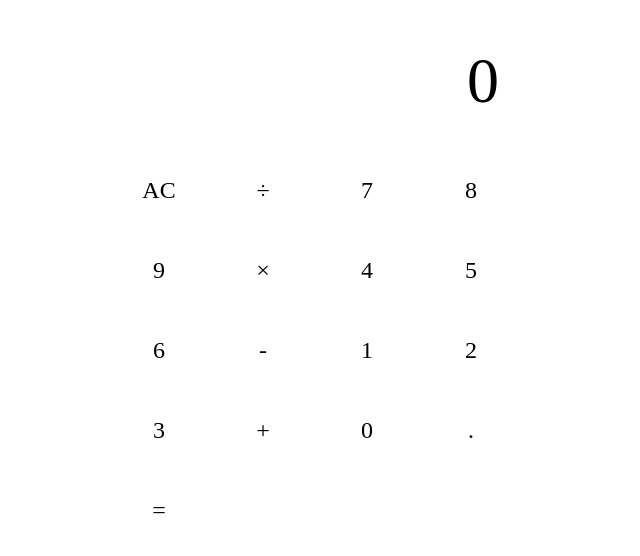
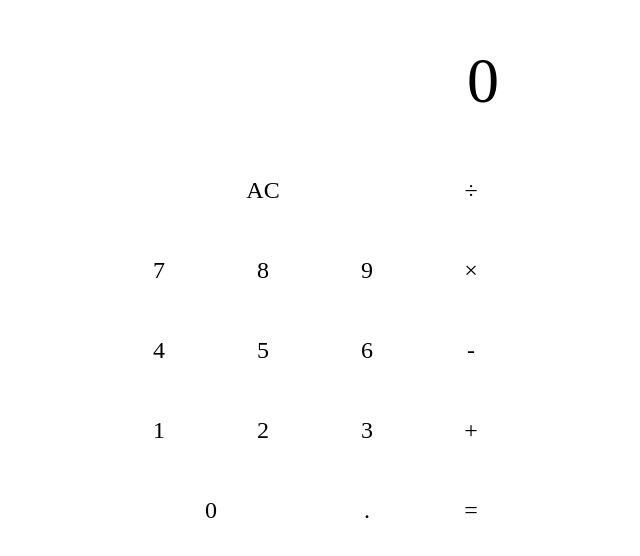
Before and after one commit to Likelion-at-SMWU-14th/LeeYeonSeo, a React (Vite) app in the folder frontend/week05/: page / in a window 1280 px wide. Shown: the part 186-742 px from the top of the page, without its empty margins (325-965 px from the left). Built offline with nearby package versions, Linux system fonts and the light colour scheme.

Commit message:
style: 계산기 버튼 너비와 색상 다르게 적용

```diff
--- a/frontend/week05/src/styles/Calculator.Styled.js
+++ b/frontend/week05/src/styles/Calculator.Styled.js
@@ -45,5 +45,7 @@ export const CalcButton = styled.div`
   justify-content: center;
   align-items: center;
 
+  grid-column: span ${({ $span }) => $span};
+
   font-size: 1.5rem;
 `;
```
